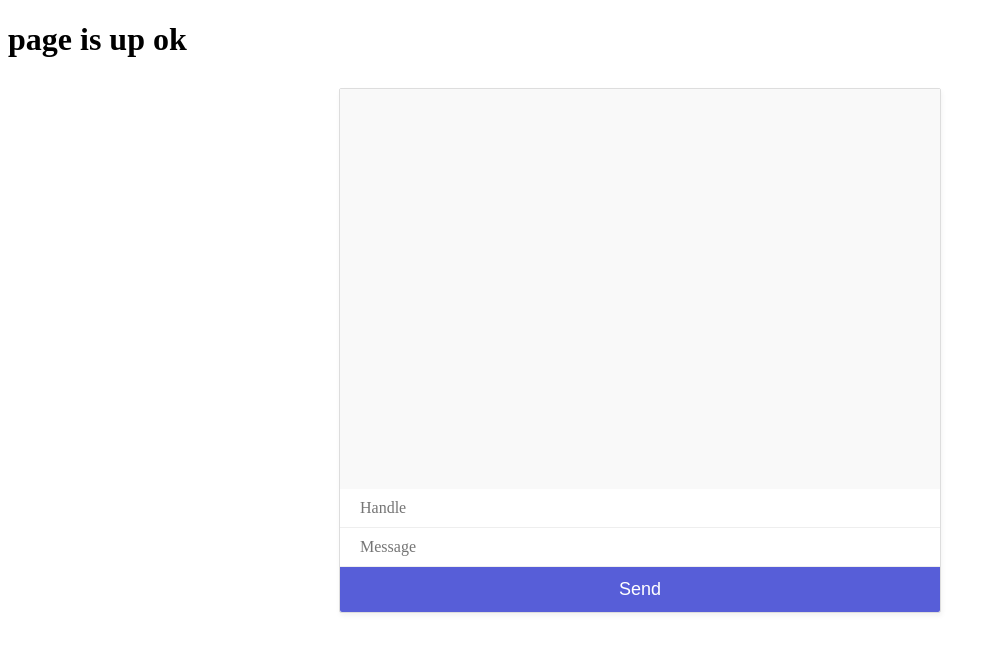
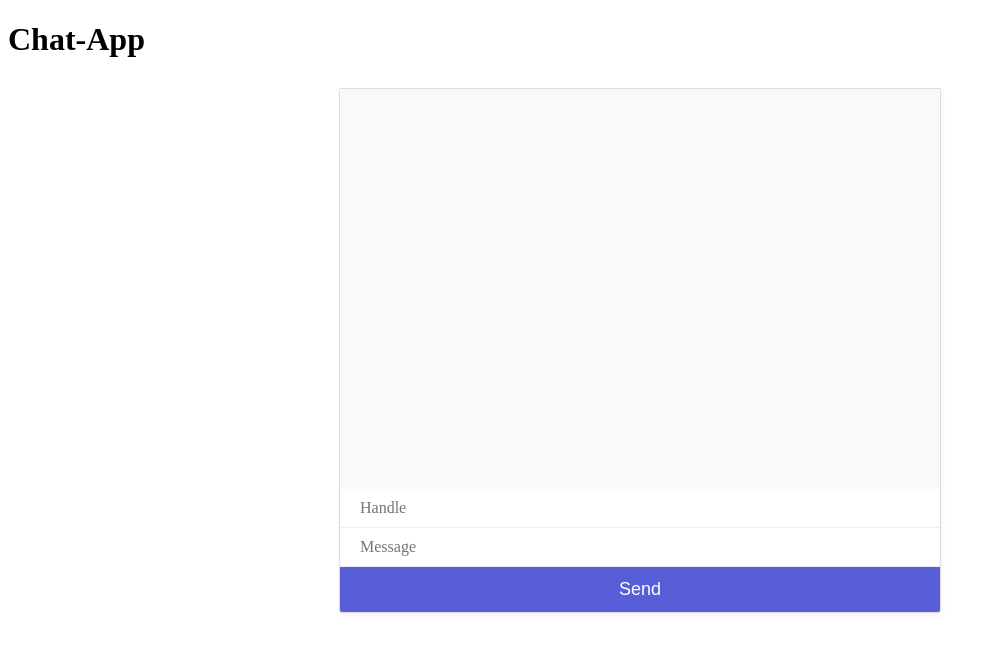
Before and after one commit to Harpreet-Singh27/chat-app, a website: page public/index.html in a window 1280 px wide. Shown: the whole page, without its empty margins (0-996 px from the left). Drawn offline with nearby package versions, Linux system fonts and the light colour scheme; no server answers.

Commit message:
completed

```diff
--- a/public/index.html
+++ b/public/index.html
@@ -13,7 +13,7 @@
     <link rel="stylesheet" href="style.css" />
   </head>
   <body>
-    <h1>page is up ok</h1>
+    <h1>Chat-App</h1>
     <div id="mario-chat">
       <div id="chat-window">
         <div id="output"></div>
```
